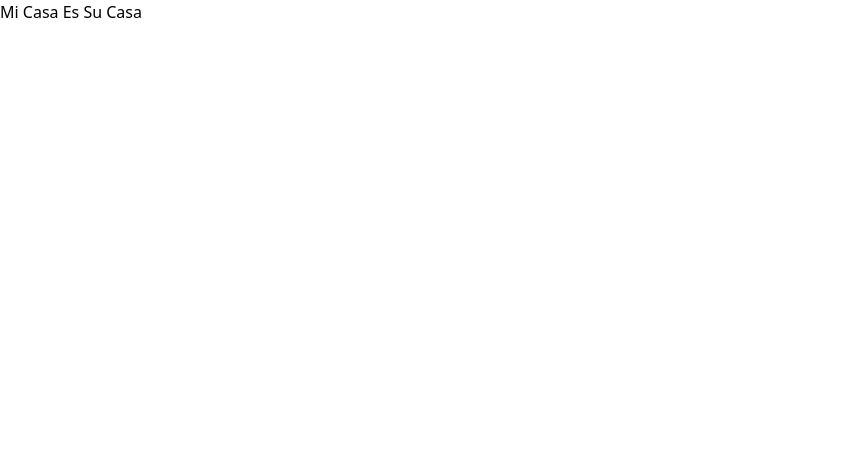
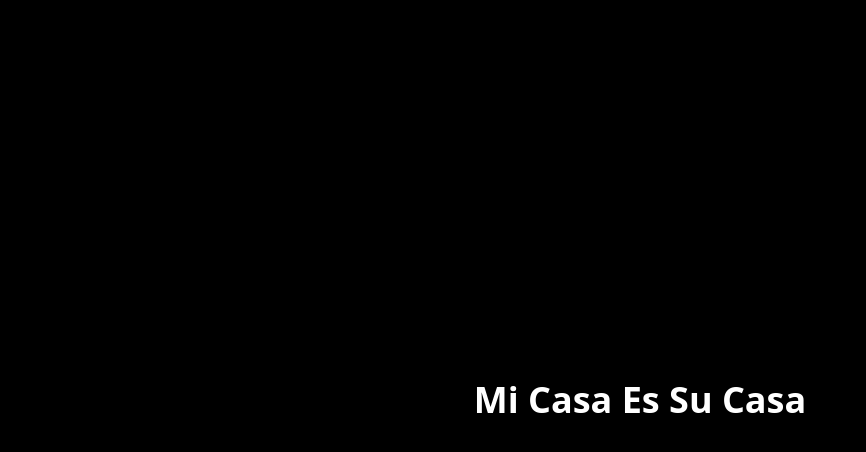
Before and after one commit to Randroids-Dojo/mi-casa-es-su-casa, a Next.js app: page / in a window 1280 px wide. Shown: the top 452 px of the page, without its empty margins (0-866 px from the left). Built offline with nearby package versions, Linux system fonts and the light colour scheme.

Commit message:
Configure Tailwind CSS
- Add tailwind.config.ts scoped to src/**/*.{ts,tsx} (UI chrome only)
- Add postcss.config.js with tailwindcss and autoprefixer
- globals.css already imports @tailwind base/components/utilities

```diff
--- /dev/null
+++ b/postcss.config.js
@@ -0,0 +1,6 @@
+module.exports = {
+  plugins: {
+    tailwindcss: {},
+    autoprefixer: {},
+  },
+}
--- /dev/null
+++ b/tailwind.config.ts
@@ -0,0 +1,11 @@
+import type { Config } from 'tailwindcss'
+
+const config: Config = {
+  content: ['./src/**/*.{ts,tsx}'],
+  theme: {
+    extend: {},
+  },
+  plugins: [],
+}
+
+export default config
```
